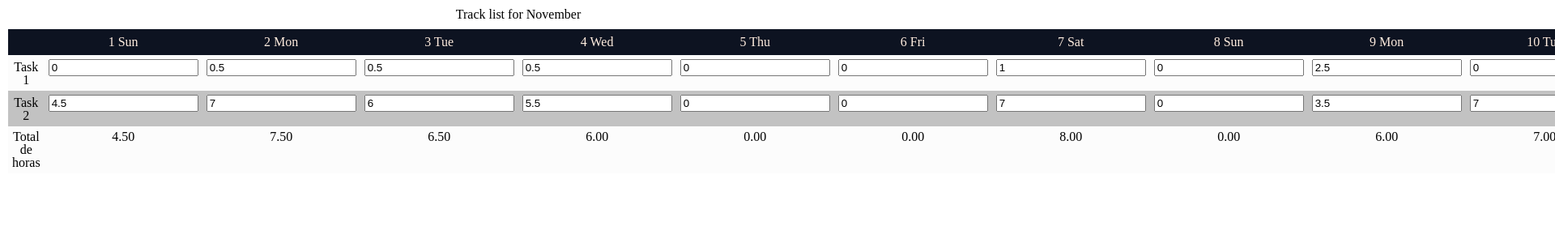
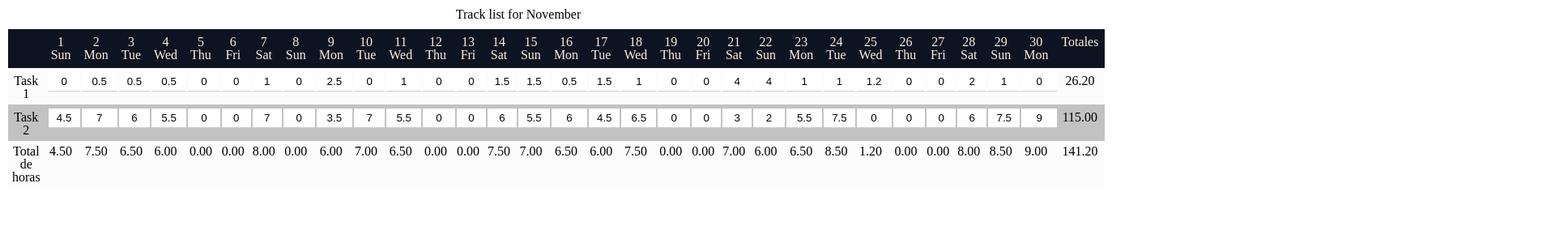
Before and after one commit to antonio06/time-tracker, a React (Vite) app: page / in a window 1280 px wide. Shown: the top 300 px of the page at 81% size, 1920 px wide, since content can reach past the window. Built offline with nearby package versions, Linux system fonts and the light colour scheme.

Commit message:
add input syles

```diff
--- a/src/common/components/table/row-table.component.tsx
+++ b/src/common/components/table/row-table.component.tsx
@@ -1,6 +1,7 @@
 import React from 'react';
 import * as vm from '../../model';
 import { getTotalWorkedHoursPerTask, getRoundPerTwoDigits } from './table-business';
+import './row-table.css';
 
 interface Props {
   track: vm.Dashboard;
@@ -11,22 +12,16 @@ interface Props {
 export const RowTable: React.FC<Props> = ({ track, onInputChange }) => {
 
   const onchange = (wh: vm.WorkedHours, e: React.ChangeEvent<HTMLInputElement>) => {
-    const taskId = wh.taskId;
-    const dateId = wh.dateId;
-    const newValue = Number(e.target.value);
-    console.log(newValue);
+    onInputChange(wh.taskId, wh.dateId, Number(e.target.value));
+  }
 
-    onInputChange(taskId, dateId, newValue);
-  }
   return (
     <tr>
       <td className="cell">{track.task}</td>
       {
         track.workedHours.map((wh, i) => (
           <td key={i} className="cell">
-            <input key={i} value={wh.value} onChange={(e) => {
-              onchange(wh, e)
-            }} type="number" />
+            <input key={i} value={wh.value} onChange={(e) => onchange(wh, e)} type="number" />
           </td>
         ))
       }
--- /dev/null
+++ b/src/common/components/table/row-table.css
@@ -0,0 +1,18 @@
+input {
+  border-style: none;
+  border-bottom: 1px solid #ccc;
+  padding: 4px;
+  width: 100%;
+  text-align: center;
+}
+
+input::-webkit-outer-spin-button,
+input::-webkit-inner-spin-button {
+  outline: none;
+  appearance: none;
+  margin: 0;
+}
+
+input:focus {
+  outline: none;
+}
--- a/src/pages/time-tracker/time-tracker.page.tsx
+++ b/src/pages/time-tracker/time-tracker.page.tsx
@@ -15,25 +15,22 @@ export const TimeTrackerPage: React.FC = () => {
   }, []);
 
   const handledInputChange = (taskId: number, dateId: number, newValue: number) => {
-    console.log(taskId, dateId, newValue)
     const updatedTrackerList = trackerList.map(track => {
-      if (taskId === track.id) {
-        const updateWorkedHours = track.workedHours.map((wh => {
-          if (wh.dateId === dateId) {
-            return { ...wh, value: newValue }
-          } else {
-            return { ...wh }
-          }
-        }))
-        return { ...track, workedHours: updateWorkedHours }
-      } else {
-        return { ...track }
-      }
+      return taskId === track.id ? { ...track, workedHours: updateWorkedHours(track, dateId, newValue) } : { ...track }
     })
 
-    // Update the trackerList with the new values
-    // This line depends on how you manage state, e.g., using useState
     setTrackerList([...updatedTrackerList]);
+  }
+
+  const updateWorkedHours = (track: vm.Dashboard, dateId: number, newValue: number): vm.WorkedHours[] => {
+    const updateWorkedHours = track.workedHours.map((wh => {
+      if (wh.dateId === dateId) {
+        return { ...wh, value: newValue }
+      } else {
+        return { ...wh }
+      }
+    }))
+    return updateWorkedHours
   }
 
   return (
```
